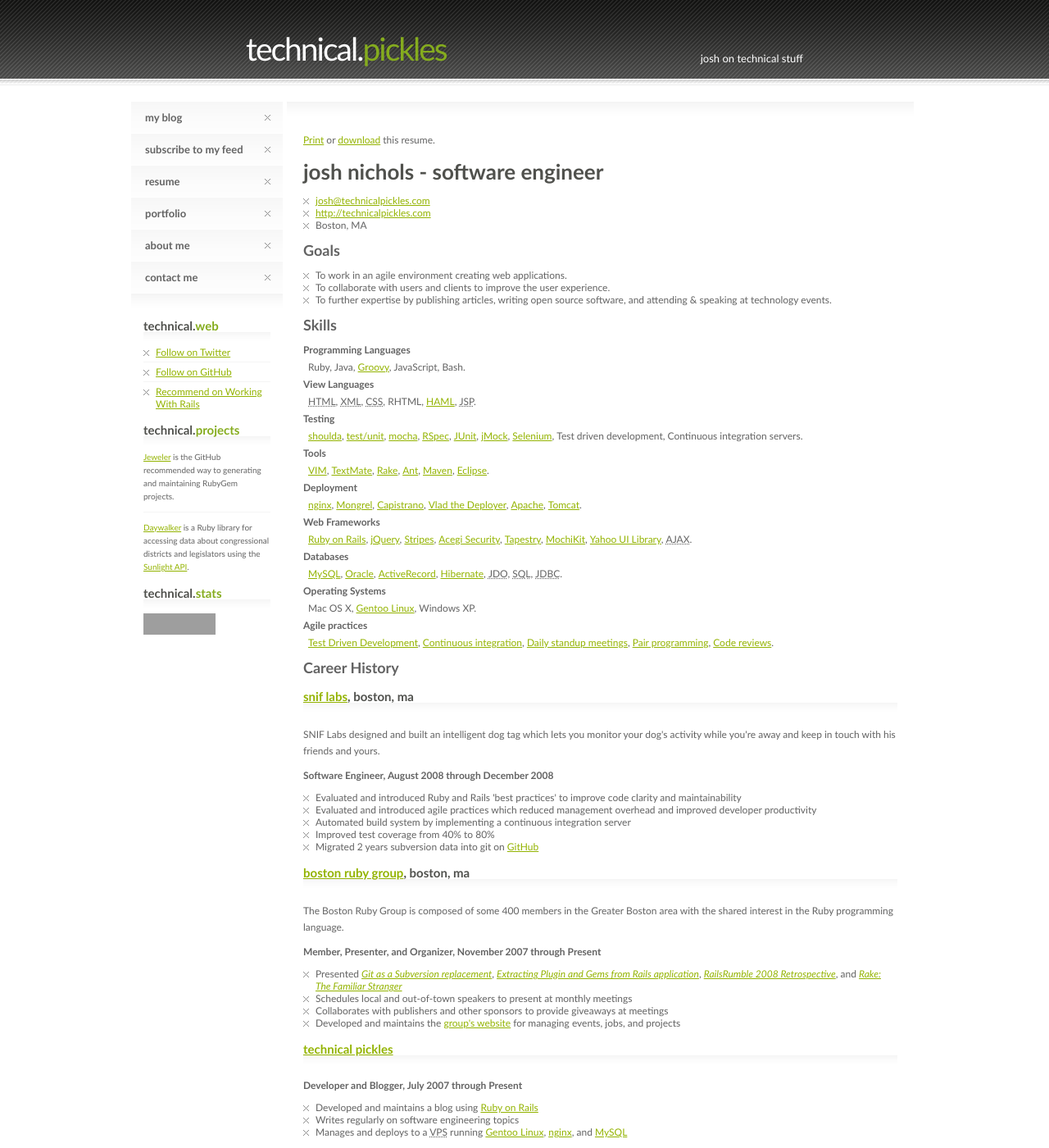
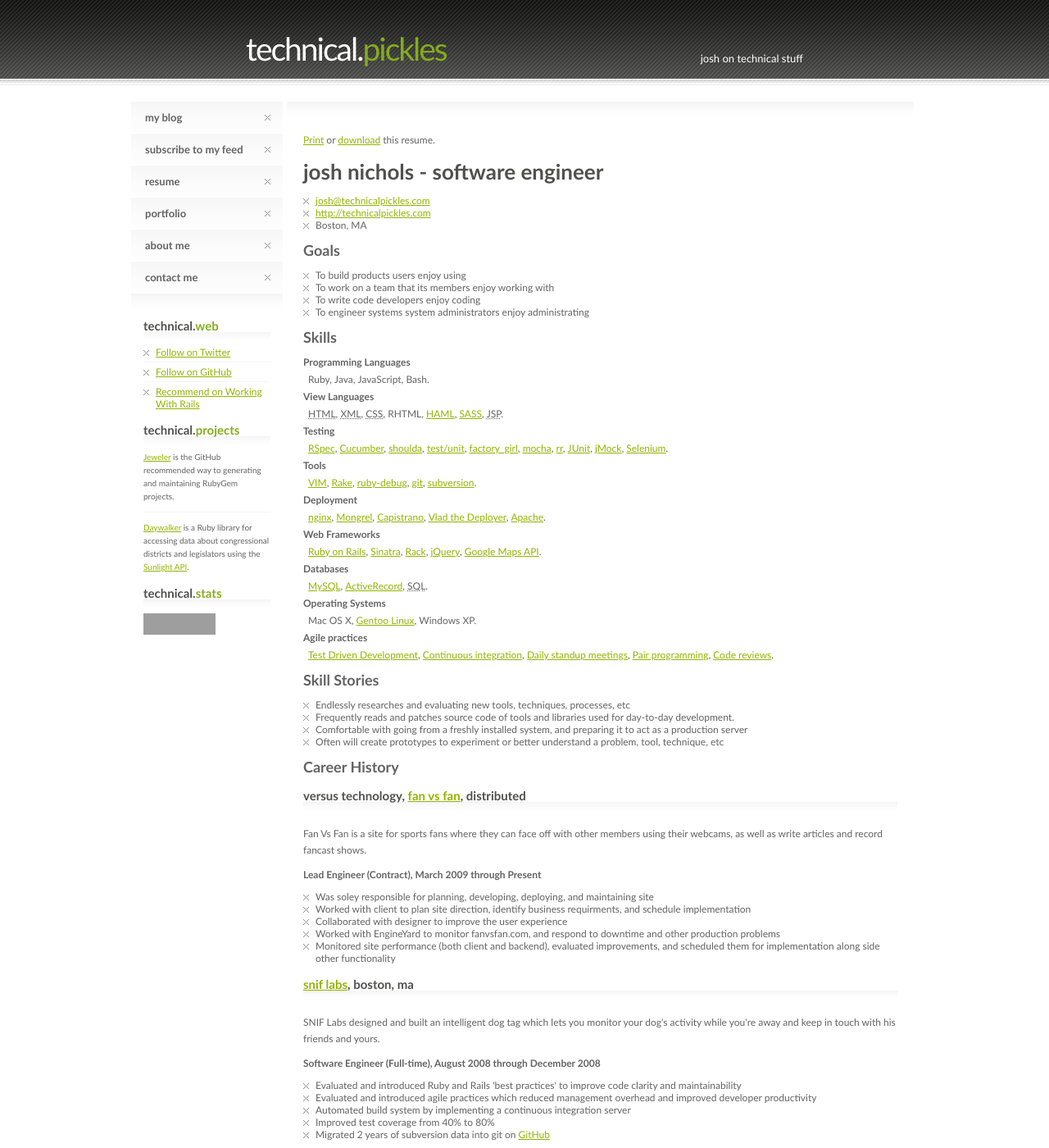
Before and after one commit to technicalpickles/technicalpickles.github.com, a Jekyll site: the page built from resume/index.html, in a window 1280 px wide and 1400 px high. Shown: the whole window at 82% size. Built offline with Jekyll 4.4.1, drawn with Linux system fonts in a browser that asks for light colours; Markdown is read by kramdown in place of the engine named in the settings; a script that is not in the unit is left out; some of the changed text lies outside the part shown; grey boxes are pictures that could not be loaded.

Commit message:
Resume updates.

```diff
--- a/resume/index.html
+++ b/resume/index.html
@@ -17,10 +17,17 @@
 <div id='summary'>
   <h2>Goals</h2>
   <ul>
-    <li>To work in an agile environment creating web applications.</li>
-    <li>To collaborate with users and clients to improve the user experience.</li>
     <li>
-      To further expertise by publishing articles, writing open source software, and attending &amp; speaking at technology events.
+      To build products users enjoy using
+    </li>
+    <li>
+      To work on a team that its members enjoy working with
+    </li>
+    <li>
+      To write code developers enjoy coding
+    </li>
+    <li>
+      To engineer systems system administrators enjoy administrating
     </li>
   </ul>
 </div>
@@ -32,11 +39,11 @@
       <ul class='comma-separated'>
         <li>Ruby</li>
         <li>Java</li>
-      <li><a href="http://groovy.codehaus.org/">Groovy</a></li>
         <li>JavaScript</li>
         <li>Bash</li>
       </ul>
     </dd>
+
     <dt>View Languages</dt>
     <dd>
       <ul class='comma-separated'>
@@ -45,34 +52,39 @@
         <li><abbr title='cascading style sheets'>CSS</abbr></li>
         <li>RHTML</li>
         <li><a href="http://haml.hamptoncatlin.com/" title="HTML Abstraction Markup Language">HAML</a></li>
+        <li><a href="http://sass-lang.com/" title="SASS">SASS</a></li>
         <li><abbr title='JavaServer Pages'>JSP</abbr></li>
       </ul>
     </dd>
+
     <dt>Testing</dt>
     <dd>
       <ul class='comma-separated'>
-      <li><a href="http://www.thoughtbot.com/projects/shoulda">shoulda</a></li>
+        <li><a href="http://rspec.info/">RSpec</a></li>
+        <li><a href="http://cukes.info">Cucumber</a></li>
+        <li><a href="http://github.com/thoughtbot/shoulda">shoulda</a></li>
         <li><a href="http://www.ruby-doc.org/stdlib/libdoc/test/unit/rdoc/classes/Test/Unit.html">test/unit</a></li>
+        <li><a href="http://github.com/thoughtbot/factory_girl">factory_girl</a></li>
         <li><a href="http://mocha.rubyforge.org/">mocha</a></li>
-      <li><a href="http://rspec.info/">RSpec</a></li>
+        <li><a href="http://github.com/btakita/rr" title="Ruby Double">rr</a></li>
         <li><a href="http://www.junit.org/">JUnit</a></li>
         <li><a href="http://www.jmock.org/">jMock</a></li>
         <li><a href="http://selenium.openqa.org/">Selenium</a></li>
-      <li>Test driven development</li>
-      <li>Continuous integration servers</li>
       </ul>
     </dd>
+
     <dt>Tools</dt>
     <dd>
       <ul class='comma-separated'>
         <li><a href="http://www.vim.org/">VIM</a></li>
-      <li><a href="http://macromates.com/">TextMate</a></li>
         <li><a href="http://rake.rubyforge.org">Rake</a></li>
-      <li><a href="http://ant.apache.org">Ant</a></li>
-      <li><a href="http://maven.apache.org">Maven</a></li>
-      <li><a href="http://www.eclipse.org">Eclipse</a></li>
+        <li><a href="http://gemcutter.org/gems/ruby-debug">ruby-debug</a></li>
+        <li><a href="http://git-scm.com/">git</a></li>
+        <li><a href="http://subversion.tigris.org/">subversion</a></li>
+
       </ul>
     </dd>
+
     <dt>Deployment</dt>
     <dd>
       <ul class='comma-separated'>
@@ -81,34 +93,29 @@
         <li><a href="http://www.capify.org/">Capistrano</a></li>
         <li><a href="http://rubyhitsquad.com/Vlad_the_Deployer.html">Vlad the Deployer</a></li>
         <li><a href="http://httpd.apache.org">Apache</a></li>
-      <li><a href="http://tomcat.apache.org">Tomcat</a></li>
       </ul>
     </dd>
+
     <dt>Web Frameworks</dt>
     <dd>
       <ul class='comma-separated'>
         <li><a href="http://www.rubyonrails.org">Ruby on Rails</a></li>
+        <li><a href="http://www.sinatrarb.com/">Sinatra</a></li>
+        <li><a href="http://rack.rubyforge.org/">Rack</a></li>
         <li><a href="http://jquery.org">jQuery</a></li>
-      <li><a href="http://www.stripesframework.org/">Stripes</a></li>
-      <li><a href="http://www.acegisecurity.org/">Acegi Security</a></li>
-      <li><a href="http://tapestry.apache.org">Tapestry</a></li>
-      <li><a href="http://www.mochikit.com/">MochiKit</a></li>
-      <li><a href="http://developer.yahoo.com/yui/">Yahoo UI Library</a></li>
-      <li><abbr title='Asynchronous JavaScript and XML'>AJAX</abbr></li>
+        <li><a href="http://code.google.com/apis/maps/">Google Maps API</a></li>
       </ul>
     </dd>
+
     <dt>Databases</dt>
     <dd>
       <ul class='comma-separated'>
         <li><a href="http://www.mysql.com/">MySQL</a></li>
-      <li><a href="http://www.oracle.com/">Oracle</a></li>
         <li><a href="http://rubyonrails.org">ActiveRecord</a></li>
-      <li><a href="http://www.hibernate.org/">Hibernate</a></li>
-      <li><abbr title='Java Data Objects'>JDO</abbr></li>
         <li><abbr title='Structured Query Language'>SQL</abbr></li>
-      <li><abbr title='Java database connectivity'>JDBC</abbr></li>
       </ul>
     </dd>
+
     <dt>Operating Systems</dt>
     <dd>
       <ul class='comma-separated'>
@@ -117,6 +124,7 @@
         <li>Windows XP</li>
       </ul>
     </dd>
+
     <dt>Agile practices</dt>
     <dd>
       <ul class='comma-separated'>
@@ -128,20 +136,45 @@
       </ul>
     </dd>
   </dl>
+
+  <h2>Skill Stories</h2>
+
+  <ul>
+    <li>Endlessly researches and evaluating new tools, techniques, processes, etc</li>
+    <li>Frequently reads and patches source code of tools and libraries used for day-to-day development.</li>
+    <li>Comfortable with going from a freshly installed system, and preparing it to act as a production server</li>
+    <li>Often will create prototypes to experiment or better understand a problem, tool, technique, etc</li>
+  </ul>
+
 </div>
 <div id='career-history'>
   <h2>Career History</h2>
+  <div id="versustech">
+    <h3>Versus Technology, <a href="http://fanvsfan.com">Fan Vs Fan</a>, Distributed</h3>
+    <p>Fan Vs Fan is a site for sports fans where they can face off with other members using their webcams, as well as write articles and record fancast shows.</p>
+    <div class="lead_engineer role">
+      <h4>Lead Engineer (Contract), March 2009 through Present</h4>
+      <ul>
+        <li>Was soley responsible for planning, developing, deploying, and maintaining site</li>
+        <li>Worked with client to plan site direction, identify business requirments, and schedule implementation</li>
+        <li>Collaborated with designer to improve the user experience</li>
+        <li>Worked with EngineYard to monitor fanvsfan.com, and respond to downtime and other production problems</li>
+        <li>Monitored site performance (both client and backend), evaluated improvements, and scheduled them for implementation along side other functionality</li>
+      </ul>
+    </div>
+  </div>
+
   <div id='snif'>
     <h3><a href="http://sniftag.com">SNIF Labs</a>, Boston, MA</h3>
     <p>SNIF Labs designed and built an intelligent dog tag which lets you  monitor your dog's activity while you're away and keep in touch with his friends and yours.</p>
     <div class='software_engineer role'>
-      <h4>Software Engineer, August 2008 through December 2008</h4>
+      <h4>Software Engineer (Full-time), August 2008 through December 2008</h4>
       <ul>
         <li>Evaluated and introduced Ruby and Rails 'best practices' to improve code clarity and maintainability</li>
         <li>Evaluated and introduced agile practices which reduced management overhead and improved developer productivity</li>
         <li>Automated build system by implementing a continuous integration server</li>
         <li>Improved test coverage from 40% to 80%</li>
-        <li>Migrated 2 years subversion data into git on <a href="http://github.com">GitHub</a></li>
+        <li>Migrated 2 years of subversion data into git on <a href="http://github.com">GitHub</a></li>
       </ul>
     </div>
   </div>
@@ -158,22 +191,11 @@
       </ul>
     </div>
   </div>
-  <div id='technicalpickles'>
-    <h3><a href="http://technicalpickles.com">Technical Pickles</a></h3>
-    <div class='developer_blogger role'>
-      <h4>Developer and Blogger, July 2007 through Present</h4>
-      <ul>
-        <li>Developed and maintains a blog using <a href="http://www.rubyonrails.org">Ruby on Rails</a></li>
-        <li>Writes regularly on software engineering topics</li>
-        <li>Manages and deploys to a <abbr title="Virtual Private Server">VPS</abbr> running <a href="http://www.gentoo.org">Gentoo Linux</a>, <a href="http://nginx.net/">nginx</a>, and <a href="http://www.mysql.com">MySQL</a></li>
-      </ul>
-    </div>
-  </div>
   <div id='broad'>
     <h3><a href="http://www.broad.mit.edu">Broad Institute</a>, Cambridge, MA</h3>
     <p>The Broad Institute of MIT and Harvard is a research institute dedicated to the study of genomics for the biomedical sciences.</p>
     <div class='software_engineer role'>
-      <h4>Software Engineer, Chemical Biology Department, June 2007 through August 2008</h4>
+      <h4>Software Engineer (Full-time), Chemical Biology Department, June 2007 through August 2008</h4>
       <ul>
         <li>Designed and implemented a web application for managing chemical biology research on a team of 8 developers</li>
         <li>Collaborated with chemists and chemical screeners to determine requirements and to improve user experience</li>
@@ -226,7 +248,7 @@
     <h3><a href="http://www.rrd.com">R. R. Donnelly</a> (formerly Banta Internet Solutions), Cambridge, MA</h3>
     <p>RR Donnelley is the world's premier full-service provider of print and related solutions.</p>
     <div class='software-engineer role'>
-      <h4>Software Engineer, August 2005 through June 2007</h4>
+      <h4>Software Engineer (Full-time), August 2005 through June 2007</h4>
       <ul>
         <li>Developed and maintained web-based <abbr title="content management system">CMS</abbr>s and marketing tools</li>
         <li>Collaborated with the architect and senior engineers for project planning and high level design</li>
```
Also changed, not shown: other parts of resume/index.html (+6 -6 lines). Lines whose indentation alone changed are shown as unchanged.
